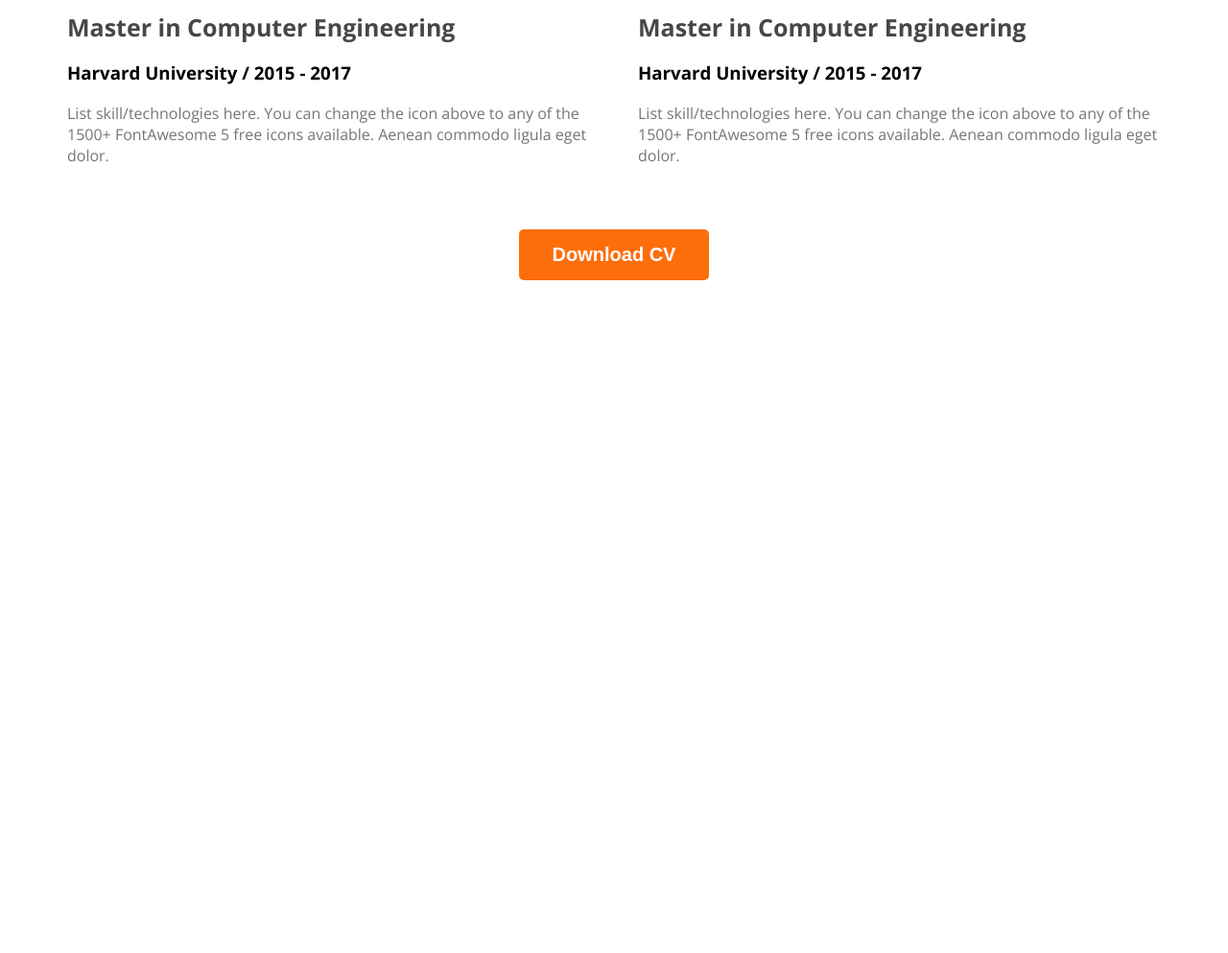
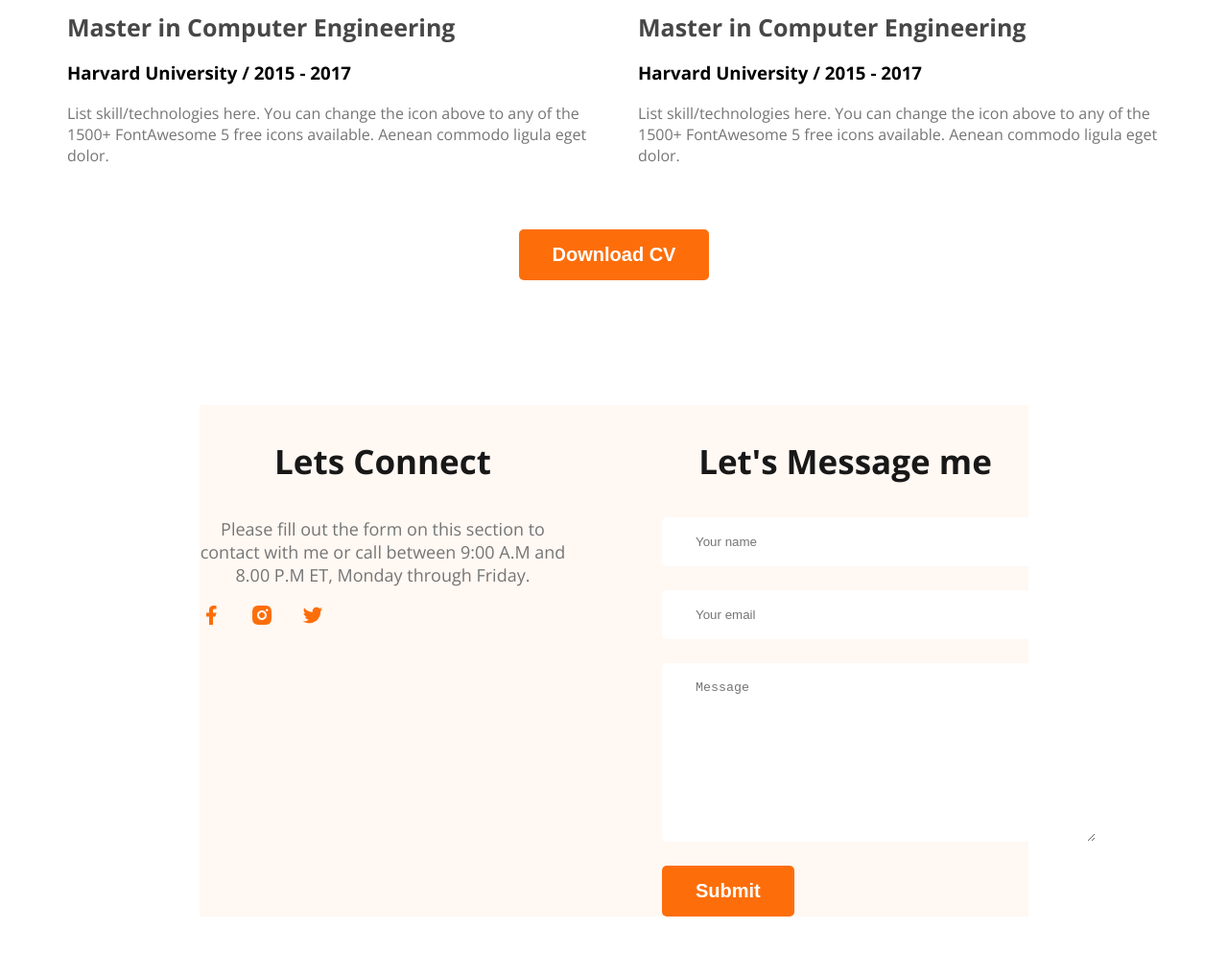
Before and after one commit to md-kamrul-islam-464/webdeveloper-portfolio, a plain HTML site: page index.html in a window 1280 px wide. Shown: the part 2924-3917 px from the top of the page at 96% size. Before the commit the page ends 3224 px from the top, so only its background shows below. Drawn offline with nearby package versions, Linux system fonts and the light colour scheme.

Commit message:
finished commit

```diff
--- a/index.html
+++ b/index.html
@@ -170,6 +170,28 @@
      </main>
      <footer>
 
+        <div class="footer-column">
+           <h3 class="section-title">Lets Connect</h3>
+           <p class="section-description">Please fill out the form on this section to contact with me or call between 9:00 A.M and 8.00 P.M ET, Monday through Friday.
+           </p>
+           <div class="social-links">
+              <a href=""><img src="images/icons/facebook.png" alt=""></a>
+              <a href=""><img src="images/icons/insta.png" alt=""></a>
+              <a href=""><img src="images/icons/twitter.png" alt=""></a>
+           </div>
+        </div>
+
+        <div class="footer-column">
+           <h3 class="section-title">Let's Message me</h3>
+
+           <form class="contact" action="">
+             <input type="text" name="" id="" placeholder="Your name">
+             <input type="email" name="" id="" placeholder="Your email">
+             <textarea name="" cols="30" rows="10" placeholder="Message"></textarea>
+             <input class="btn-primary" type="submit" value="Submit">
+           </form>
+        </div>
+
      </footer>
   </body>
 </html>
--- a/styles/portfolio.css
+++ b/styles/portfolio.css
@@ -192,3 +192,33 @@ main section {
     text-align: center;
     margin-top: 50px;
 }
+
+
+
+/* footer style  */
+footer{
+    display: flex;
+    background: #FFF8F3;
+    gap: 100px;
+    margin-top: 100px;
+    margin: 130px 200px;
+}
+
+.footer-column{
+    width: 50%;
+}
+
+.social-links a{
+  margin-right: 25px;
+}
+
+.contact input[type="text"], .contact input[type="email"], textarea{
+    display: block;
+    margin-bottom: 25px;
+    padding: 18px 35px;
+    color: #757575;
+    border-radius: 5px;
+    background: #FFF;
+    border: 0;
+    width: 100%;
+}
```
